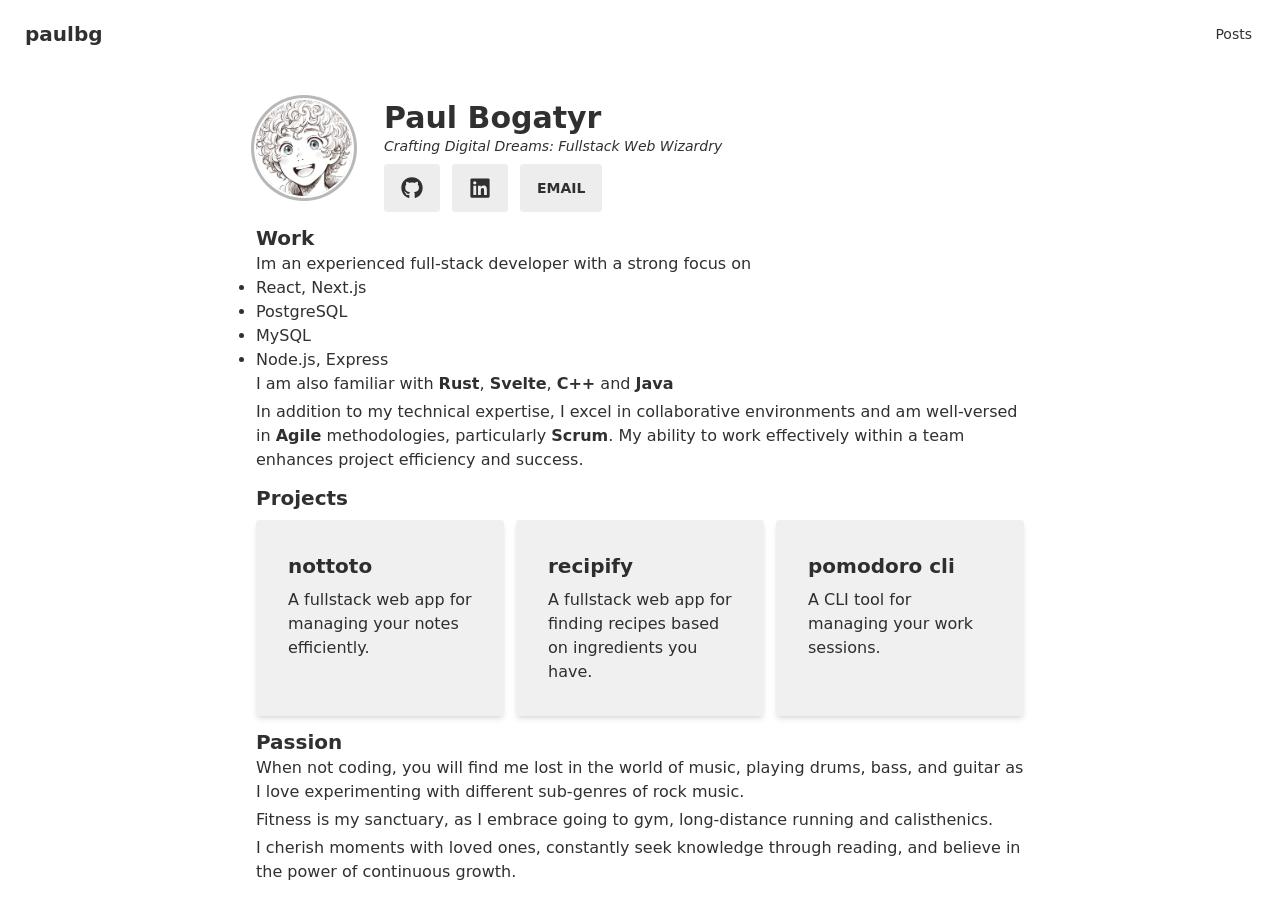
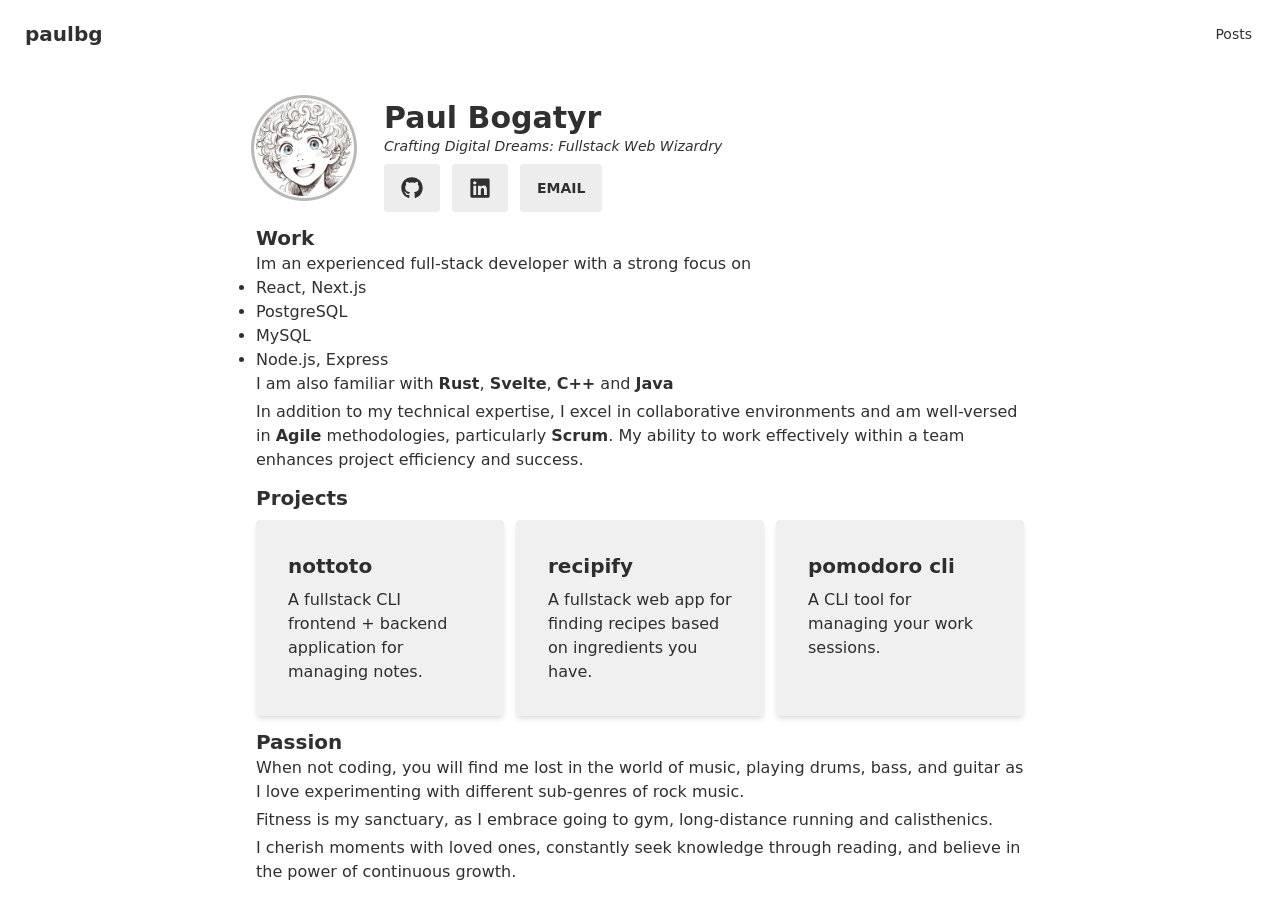
Before and after one commit to paulbgtr/paulbg, a Next.js app: page / in a window 1280 px wide. Built offline with nearby package versions, Linux system fonts and the light colour scheme.

Commit message:
feat: update description of nottoto

```diff
--- a/src/components/pageRelated/index/Projects/ProjectList.tsx
+++ b/src/components/pageRelated/index/Projects/ProjectList.tsx
@@ -5,7 +5,8 @@ export const ProjectList = () => {
     {
       id: 1,
       title: "nottoto",
-      description: "A fullstack web app for managing your notes efficiently.",
+      description:
+        "A fullstack CLI frontend + backend application for managing notes.",
       link: "https://github.com/paulbgtr/nottoto",
     },
     {
```
